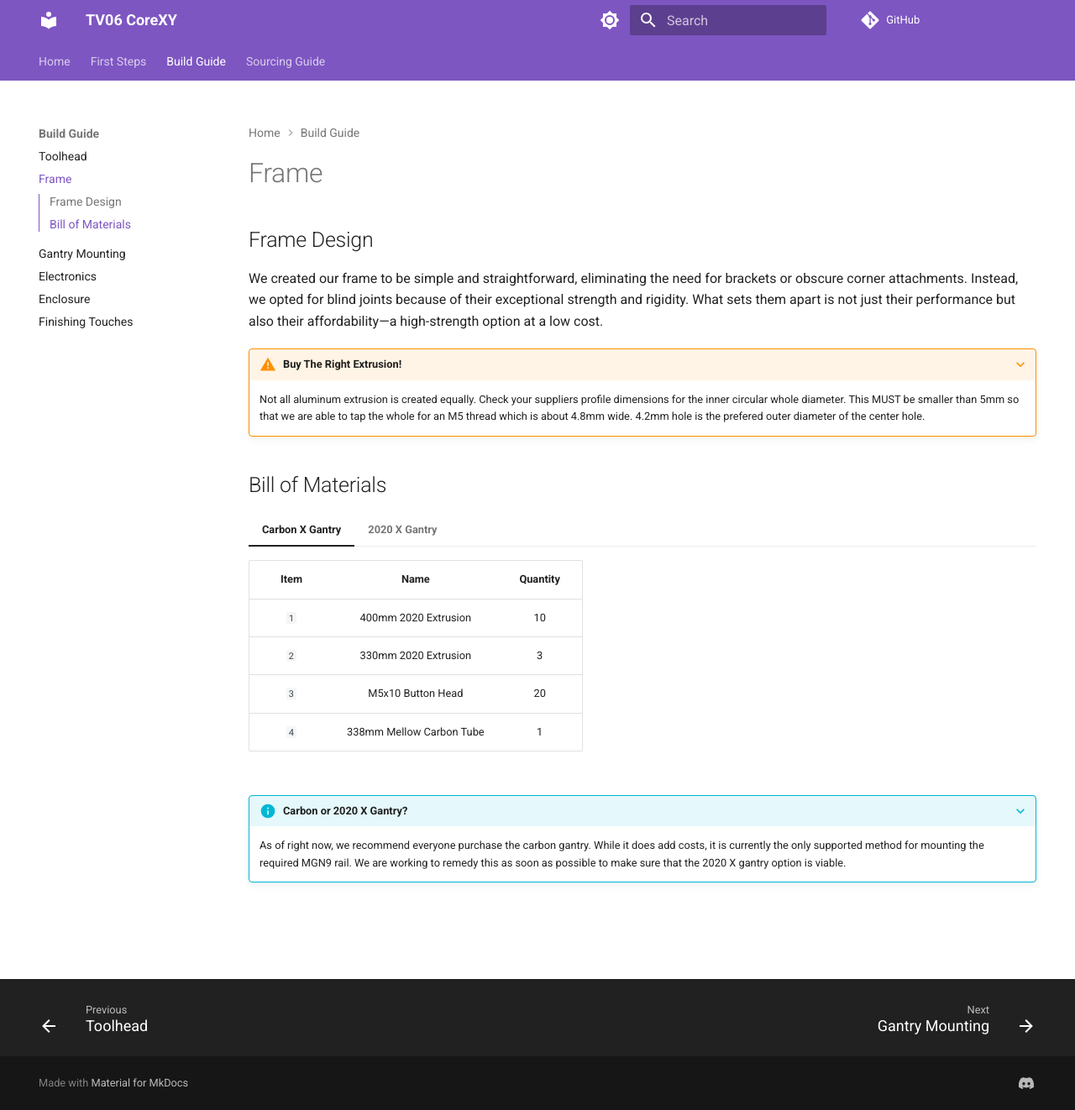
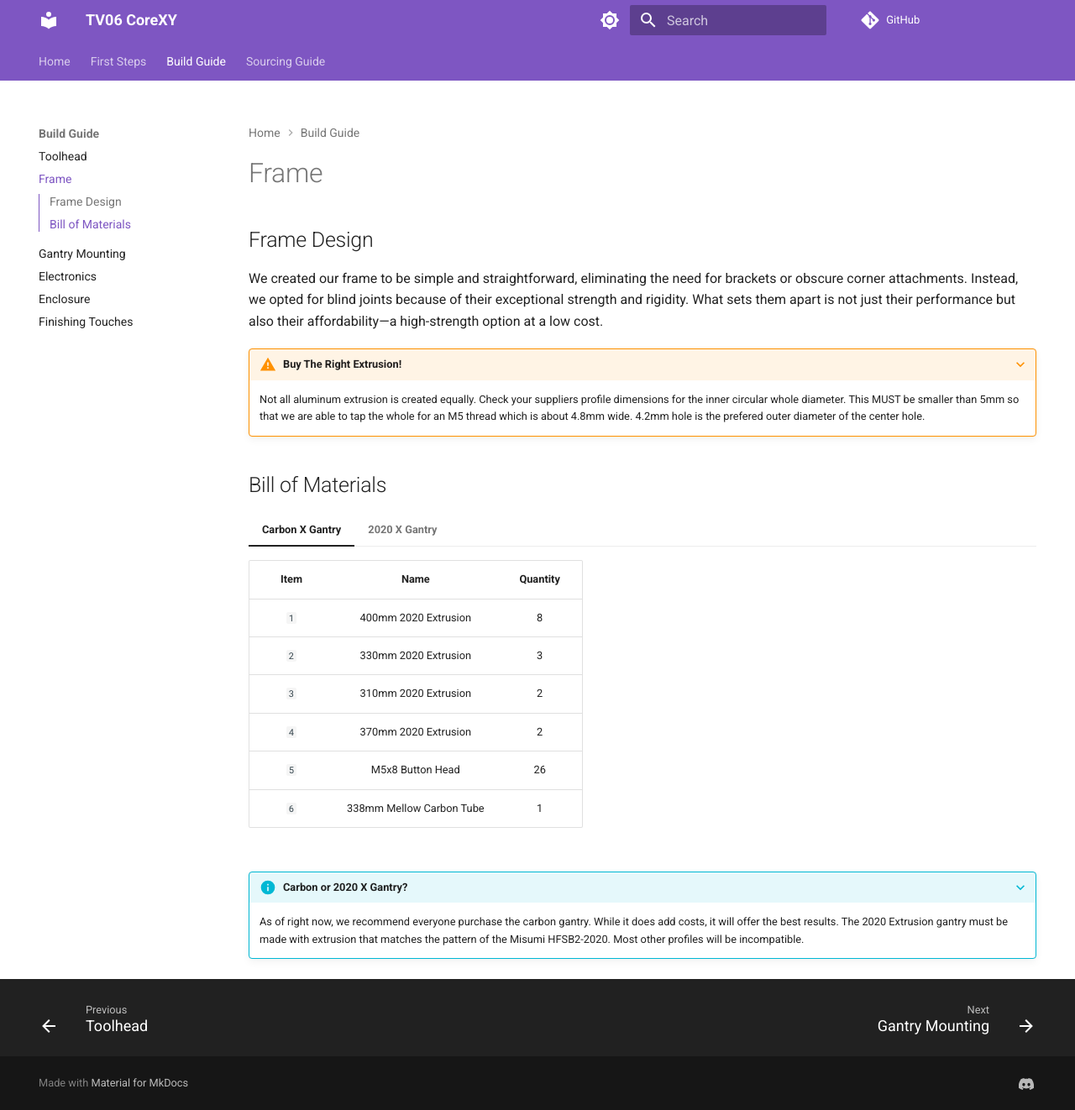
Before and after one commit to VectorForce3D/TV06_XY, an MkDocs documentation site: the page built from docs/buildguide/frame.md, in a window 1280 px wide and 1322 px high. Shown: the whole window at 84% size. Built offline with MkDocs 1.6.1 and Material for MkDocs 9.7.7, drawn with Linux system fonts in a browser that asks for light colours; comment, search, counter and statistics services are not loaded.

Commit message:
Update frame.md

```diff
--- a/docs/buildguide/frame.md
+++ b/docs/buildguide/frame.md
@@ -10,20 +10,24 @@ We created our frame to be simple and straightforward, eliminating the need for
 
     | Item | Name | Quantity |
     | :---: | :---: | :----: |
-    | `1` | 400mm 2020 Extrusion | 10 |
+    | `1` | 400mm 2020 Extrusion | 8 |
     | `2` | 330mm 2020 Extrusion | 3 |
-    | `3` | M5x10 Button Head | 20 |
-    | `4` | 338mm Mellow Carbon Tube | 1 |
+    | `3` | 310mm 2020 Extrusion | 2 |
+    | `4` | 370mm 2020 Extrusion | 2 |
+    | `5` | M5x8 Button Head | 26 |
+    | `6` | 338mm Mellow Carbon Tube | 1 |
 
 === "2020 X Gantry"
 
     | Item | Name | Quantity |
     | :---: | :---: | :----: |
-    | `1` | 400mm 2020 Extrusion | 10 |
+    | `1` | 400mm 2020 Extrusion | 8 |
     | `2` | 330mm 2020 Extrusion | 3 |
-    | `3` | M5x10 Button Head | 20 |
-    | `4` | 340mm 2020 Extrusion | 1 |
+    | `3` | 310mm 2020 Extrusion | 2 |
+    | `4` | 370mm 2020 Extrusion | 2 |
+    | `5` | M5x8 Button Head | 26 |
+    | `6` | 340mm 2020 Extrusion NO GROOVE | 1 |
 
 ???+ info "Carbon or 2020 X Gantry?"
 
-    As of right now, we recommend everyone purchase the carbon gantry. While it does add costs, it is currently the only supported method for mounting the required MGN9 rail. We are working to remedy this as soon as possible to make sure that the 2020 X gantry option is viable.
+    As of right now, we recommend everyone purchase the carbon gantry. While it does add costs, it will offer the best results. The 2020 Extrusion gantry must be made with extrusion that matches the pattern of the Misumi HFSB2-2020. Most other profiles will be incompatible.
```
